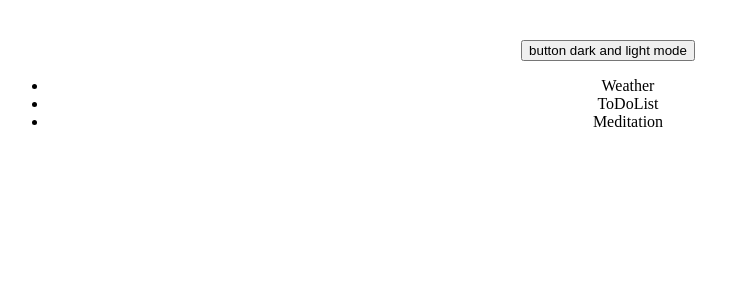
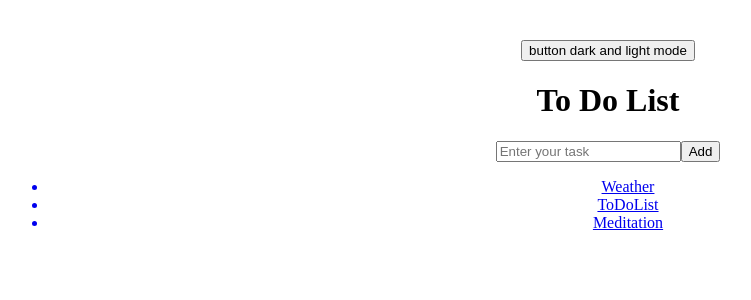
Before and after one commit to Kana-Fujihira/Morning-Routine-React-App, a React (Vite) app in the folder my-react-app/: page /todolist in a window 1280 px wide. Shown: the top 300 px of the page, without its empty margins (32-783 px from the left). Built offline with nearby package versions, Linux system fonts and the light colour scheme.

Commit message:
add to do list

```diff
--- a/my-react-app/src/component/common_part/Footer.jsx
+++ b/my-react-app/src/component/common_part/Footer.jsx
@@ -1,11 +1,18 @@
+import { Link } from "react-router-dom";
 function Footer() {
   return (
     <>
       <nav>
         <ul>
-          <li>Weather</li>
-          <li>ToDoList</li>
-          <li>Meditation</li>
+          <Link to="/weather">
+            <li>Weather</li>
+          </Link>
+          <Link to="/todolist">
+            <li>ToDoList</li>
+          </Link>
+          <Link to="/meditation">
+            <li>Meditation</li>
+          </Link>
         </ul>
       </nav>
     </>
--- a/my-react-app/src/component/to_do_list_page/ToDoList.jsx
+++ b/my-react-app/src/component/to_do_list_page/ToDoList.jsx
@@ -1,7 +1,47 @@
+import { useState } from "react";
+
 function ToDoList() {
+  const [tasks, setTasks] = useState([]);
+  const [newTask, setNewTask] = useState("");
+
+  function handleInputChange(event) {
+    setNewTask(event.target.value);
+  }
+
+  function addTask() {
+    if (newTask !== "") {
+      setTasks((t) => [...t, newTask]);
+      setNewTask("");
+    }
+  }
+
+  function deleteTask(index) {
+    const updateTasks = tasks.filter((element, i) => i !== index);
+    setTasks(updateTasks);
+  }
+
   return (
     <>
-      <div></div>
+      <div className="to-do-list">
+        <h1>To Do List</h1>
+        <div>
+          <input
+            type="text"
+            placeholder="Enter your task"
+            value={newTask}
+            onChange={handleInputChange}
+          />
+          <button onClick={addTask}>Add</button>
+        </div>
+        <ol>
+          {tasks.map((task, index) => (
+            <li key={index}>
+              <span>{task}</span>
+              <button onClick={() => deleteTask(index)}>Delete</button>
+            </li>
+          ))}
+        </ol>
+      </div>
     </>
   );
 }
```
